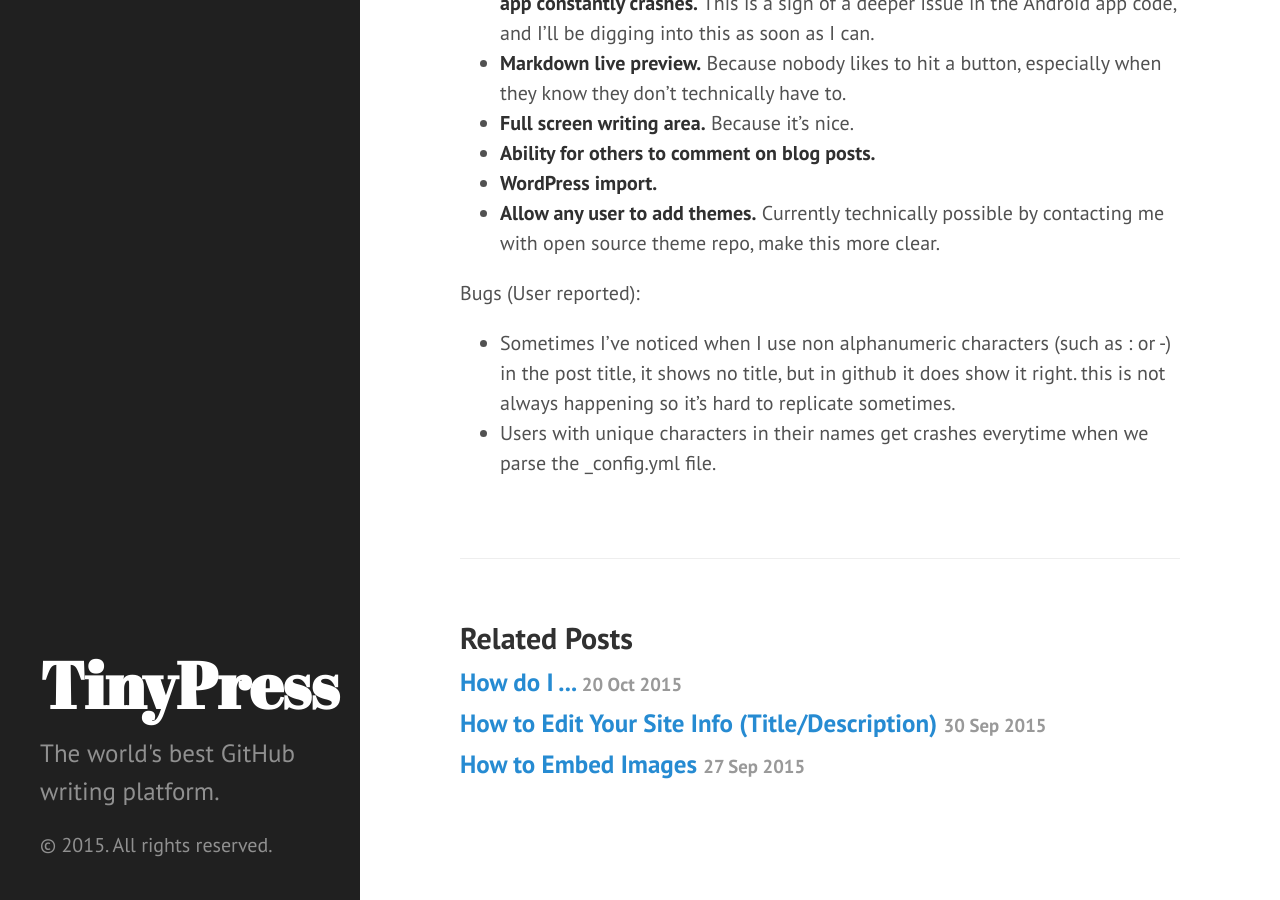
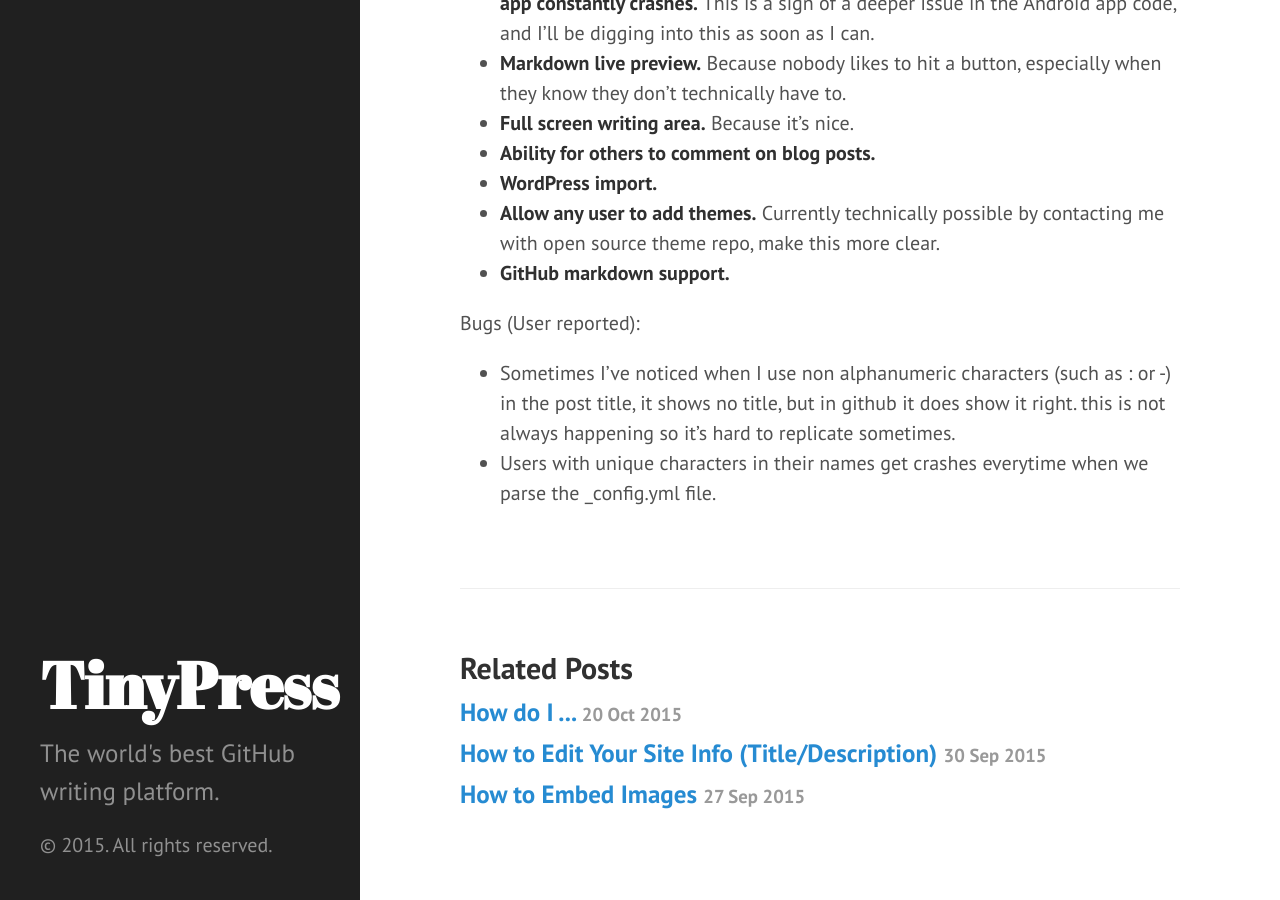
Before and after one commit to fugabi/tinypressco.github.io, a Jekyll site: the page built from _posts/2015-10-18-on-hacker-news.markdown, in a window 1280 px wide and 900 px high, scrolled down 1352 px. Built offline with Jekyll 4.4.1, drawn with Linux system fonts in a browser that asks for light colours.

Commit message:
Post update: On Hacker News!

```diff
--- a/_posts/2015-10-18-on-hacker-news.markdown
+++ b/_posts/2015-10-18-on-hacker-news.markdown
@@ -24,6 +24,7 @@ Cataloging feature requests:
 - <strong>Ability for others to comment on blog posts.</strong>
 - <strong>WordPress import.</strong>
 - <strong>Allow any user to add themes.</strong> Currently technically possible by contacting me with open source theme repo, make this more clear.
+- <strong>GitHub markdown support.</strong>
 
 Bugs (User reported):
 
```
